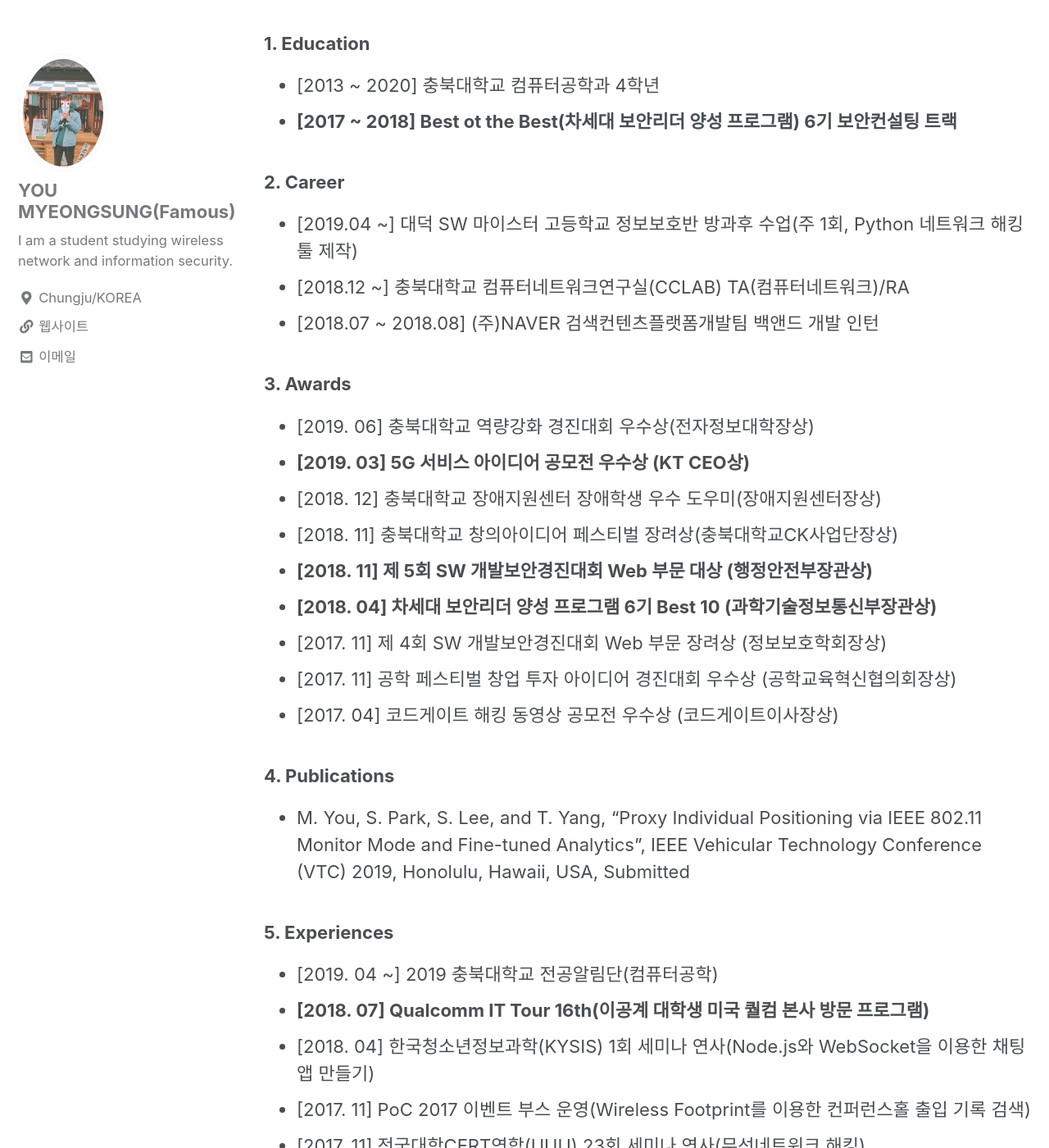
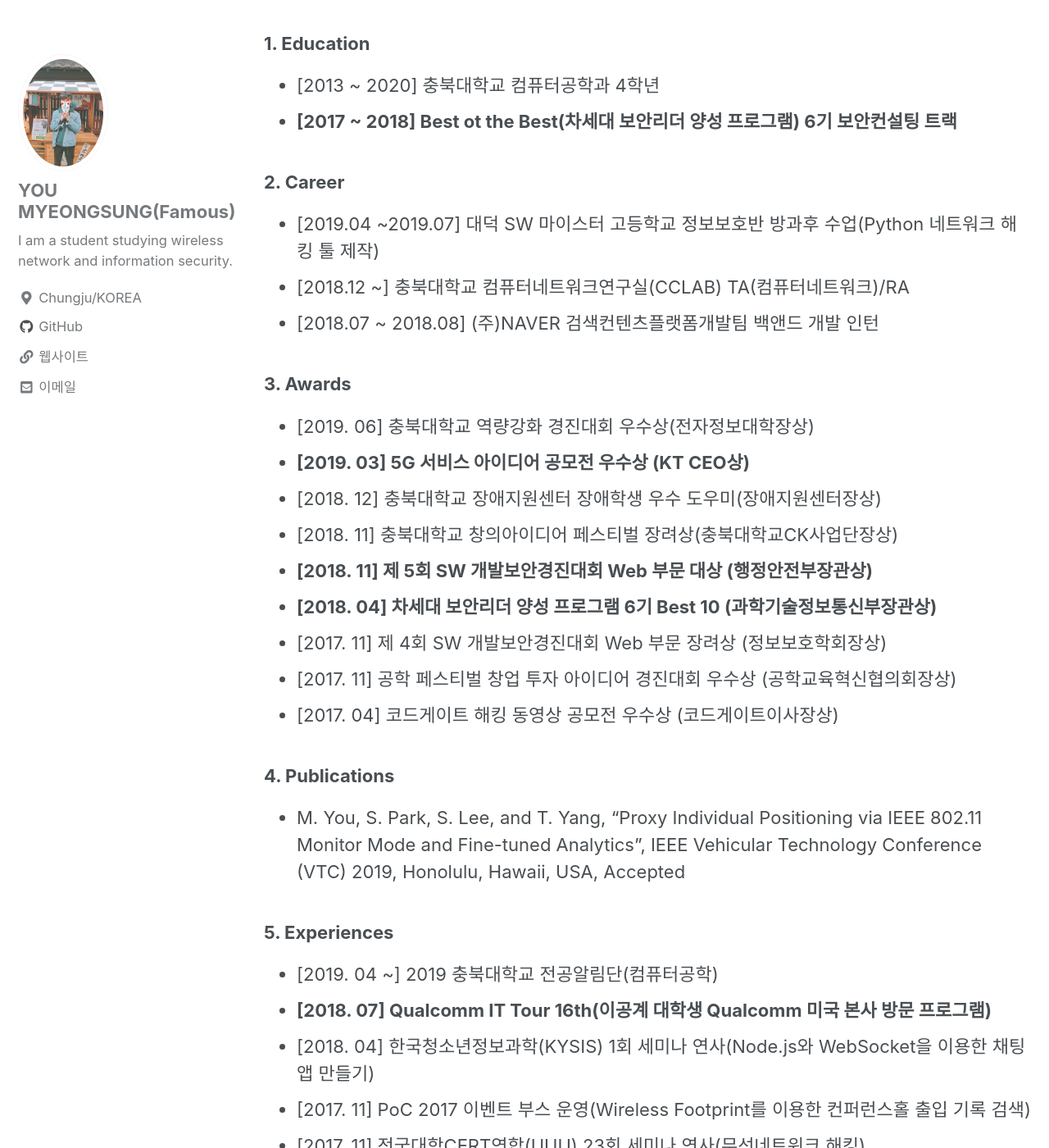
Before and after one commit to Famous7/famous7.github.io, a Jekyll site: the page built from _posts/2018-05-20-cv.md, in a window 1280 px wide and 1400 px high, scrolled down 1396 px. Shown: the whole window at 82% size. Built offline with Jekyll 4.4.1, drawn with Linux system fonts in a browser that asks for light colours; cached includes are drawn as plain includes; nearby versions of some CDN libraries.

Commit message:
update cv and add github url on config

```diff
--- a/_config.yml
+++ b/_config.yml
@@ -110,7 +110,7 @@ author:
   avatar           : "/assets/images/bio-photo.jpg"
   bio              : "I am a student studying wireless network and information security."
   location         : "Chungju/KOREA"
-  email            : "barcel@naver.com"
+  email            : "barcel{at}naver.com"
   uri              : "Test"
   links:
     - label: "Email"
@@ -127,7 +127,7 @@ author:
       # url: "https://facebook.com/"
     - label: "GitHub"
       icon: "fab fa-fw fa-github"
-      # url: "https://github.com/"
+      url: "https://github.com/Famous7"
     - label: "Instagram"
       icon: "fab fa-fw fa-instagram"
       # url: "https://instagram.com/"
--- a/_posts/2018-05-20-cv.md
+++ b/_posts/2018-05-20-cv.md
@@ -25,7 +25,7 @@ permalink: /portfolio/
 
 
 ### 2. Career
-  - [2019.04 ~] 대덕 SW 마이스터 고등학교 정보보호반 방과후 수업(주 1회, Python 네트워크 해킹 툴 제작)
+  - [2019.04 ~2019.07] 대덕 SW 마이스터 고등학교 정보보호반 방과후 수업(Python 네트워크 해킹 툴 제작)
   - [2018.12 ~] 충북대학교 컴퓨터네트워크연구실(CCLAB) TA(컴퓨터네트워크)/RA
   - [2018.07 ~ 2018.08] (주)NAVER 검색컨텐츠플랫폼개발팀 백앤드 개발 인턴
 
@@ -43,12 +43,12 @@ permalink: /portfolio/
 
 
 ### 4. Publications
-  - M. You, S. Park, S. Lee, and T. Yang, “Proxy Individual Positioning via IEEE 802.11 Monitor Mode and Fine-tuned Analytics”, IEEE Vehicular Technology Conference (VTC) 2019, Honolulu, Hawaii, USA, Submitted
+  - M. You, S. Park, S. Lee, and T. Yang, “Proxy Individual Positioning via IEEE 802.11 Monitor Mode and Fine-tuned Analytics”, IEEE Vehicular Technology Conference (VTC) 2019, Honolulu, Hawaii, USA, Accepted
 
 
 ### 5. Experiences
   - [2019. 04 ~] 2019 충북대학교 전공알림단(컴퓨터공학)
-  - **[2018. 07] Qualcomm IT Tour 16th(이공계 대학생 미국 퀄컴 본사 방문 프로그램)**
+  - **[2018. 07] Qualcomm IT Tour 16th(이공계 대학생 Qualcomm 미국 본사 방문 프로그램)**
   - [2018. 04] 한국청소년정보과학(KYSIS) 1회 세미나 연사(Node.js와 WebSocket을 이용한 채팅앱 만들기)
   - [2017. 11] PoC 2017 이벤트 부스 운영(Wireless Footprint를 이용한 컨퍼런스홀 출입 기록 검색)
   - [2017. 11] 전국대학CERT연합(UUU) 23회 세미나 연사(무선네트워크 해킹)
```
Also changed, not shown: _posts/2019-06-15-NAT.md (+10 -2 lines).
